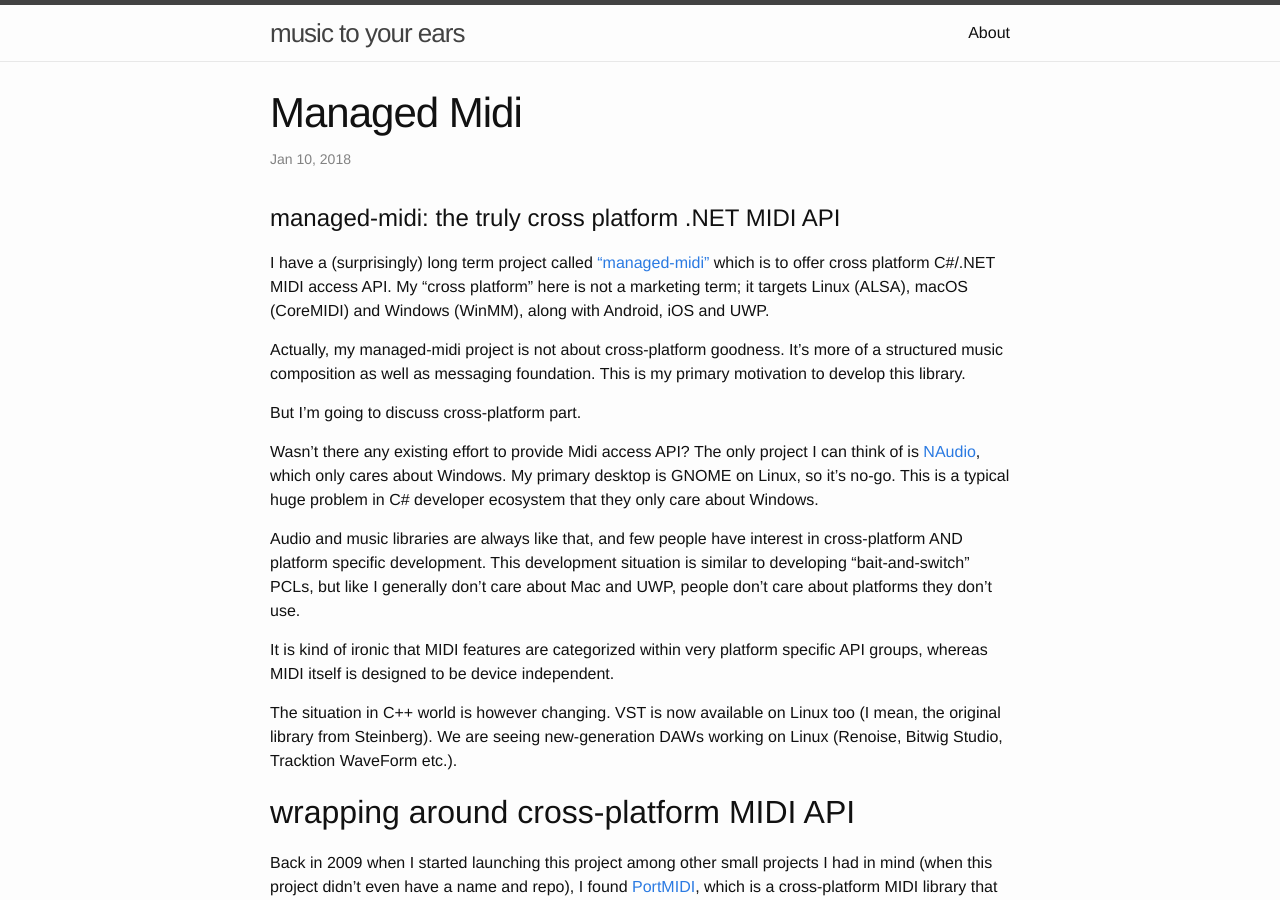
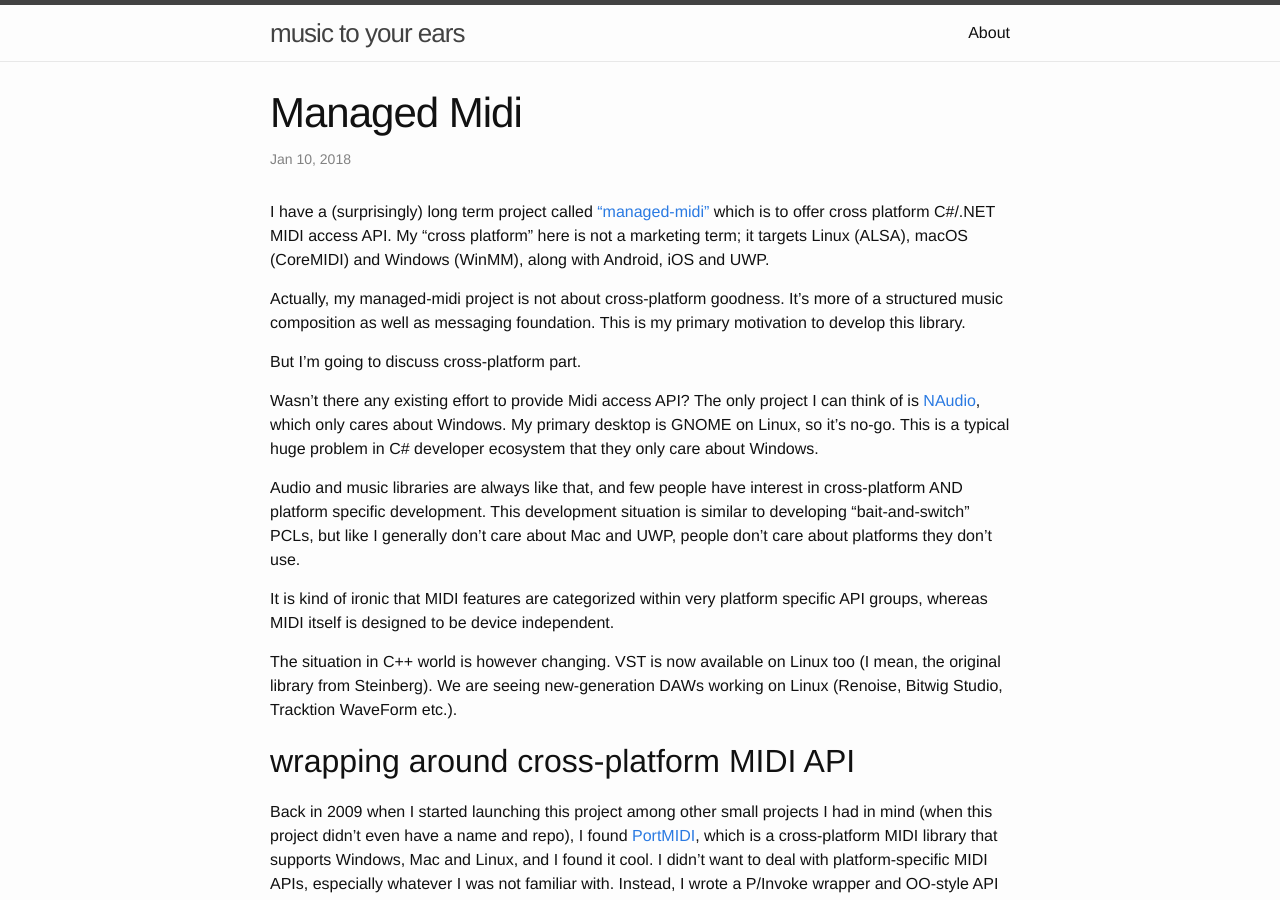
Before and after one commit to atsushieno/atsushieno.github.io, a Jekyll site: the page built from _posts/2018-01-10-managed-midi.md, in a window 1280 px wide and 900 px high. Built offline with Jekyll 4.4.1, drawn with Linux system fonts in a browser that asks for light colours; our own code applies the rules of GitHub Pages for plain Markdown files.

Commit message:
Update 2018-01-10-managed-midi.md

```diff
--- a/_posts/2018-01-10-managed-midi.md
+++ b/_posts/2018-01-10-managed-midi.md
@@ -1,7 +1,6 @@
 ---
 published: true
 ---
-# managed-midi: the truly cross platform .NET MIDI API
 
 I have a (surprisingly) long term project called ["managed-midi"](https://github.com/atsushieno/managed-midi) which is to offer cross platform C#/.NET MIDI access API. My "cross platform" here is not a marketing term; it targets Linux (ALSA), macOS (CoreMIDI) and Windows (WinMM), along with Android, iOS and UWP.
 
```
